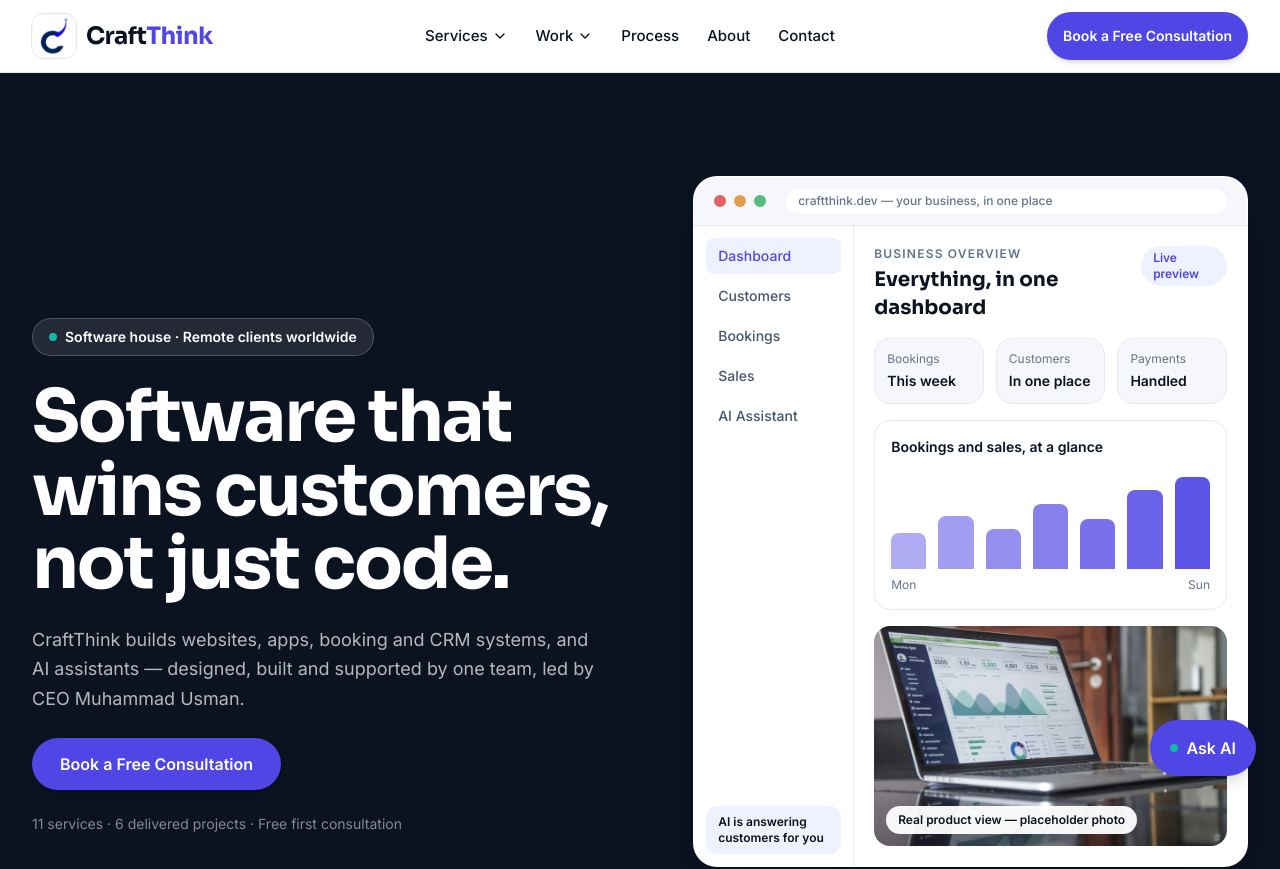
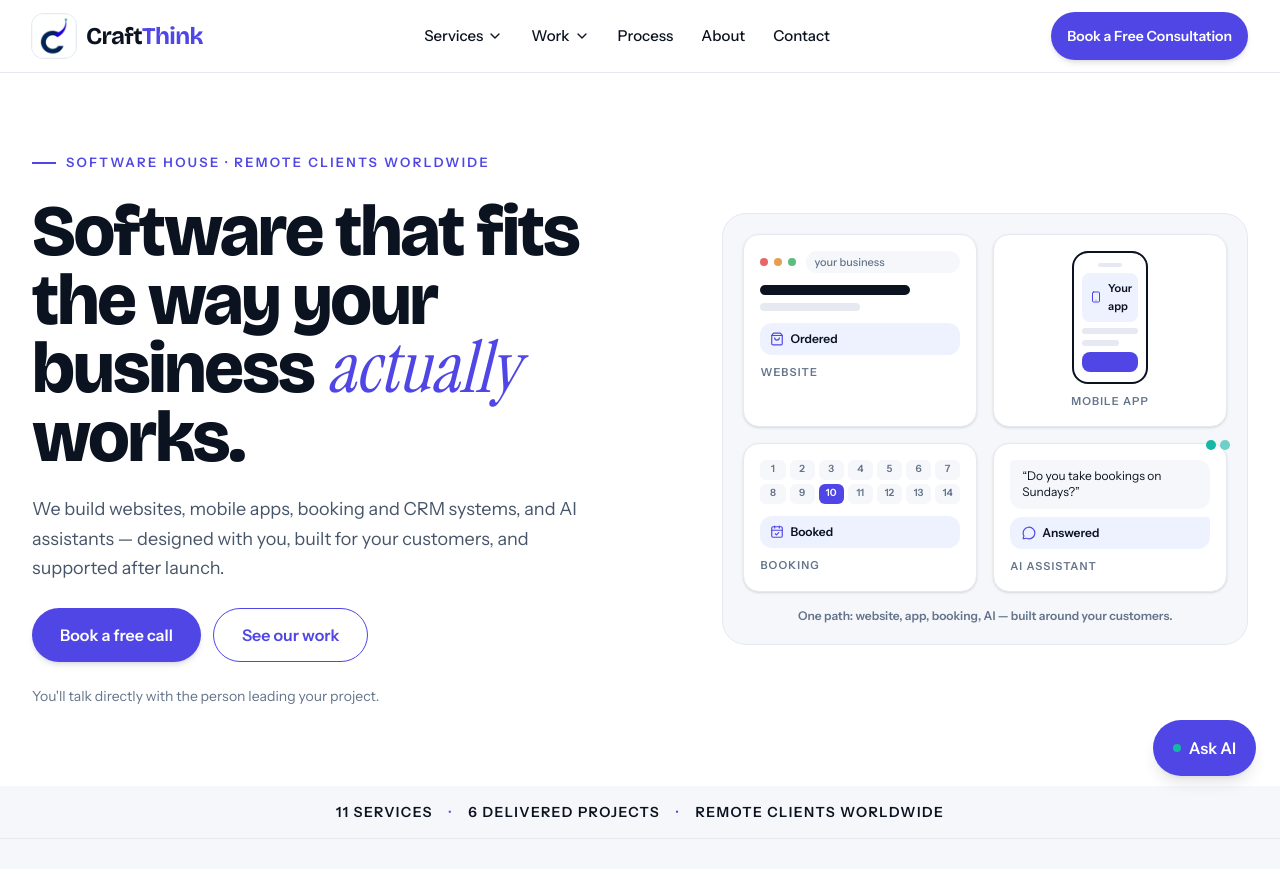
Before and after one commit to officialmuhammadusman/craft-think, a Next.js app: page / in a window 1280 px wide. Shown: the top 869 px of the page. Built offline with nearby package versions, Linux system fonts and the light colour scheme.

Commit message:
Brand hero Concept A The Path: light split hero, Bricolage Grotesque + Instrument Sans + serif accent, path-line collage of own project types, new headline and CTAs

```diff
--- a/src/app/globals.css
+++ b/src/app/globals.css
@@ -15,8 +15,8 @@
 
 @theme inline {
   /* ── Fonts ──────────────────────────────────────────────────────────── */
-  --font-sans: var(--font-inter);
-  --font-display: var(--font-sora);
+  --font-sans: var(--font-instrument-sans);
+  --font-display: var(--font-bricolage);
 
   /* ── Brand Colours ──────────────────────────────────────────────────── */
   /* Backgrounds */
@@ -93,6 +93,11 @@ html {
   .ct-sheet-up {
     animation: none;
   }
+  /* Hero path: static line, no drawing animation */
+  .ct-path-draw path {
+    animation: none;
+    stroke-dashoffset: 0;
+  }
 }
 
 /* Disable smooth scroll if user prefers reduced motion */
@@ -113,7 +118,7 @@ body {
   overflow-x: hidden;
   background-color: #ffffff;
   color: #0b1220;
-  font-family: var(--font-inter), system-ui, -apple-system, sans-serif;
+  font-family: var(--font-instrument-sans), system-ui, -apple-system, sans-serif;
   font-size: 16px;
   line-height: 1.65;
   -webkit-font-smoothing: antialiased;
@@ -134,7 +139,7 @@ body {
 /* Use with: className="ct-display", "ct-h1", "ct-h2", "ct-h3", etc. */
 
 .ct-display {
-  font-family: var(--font-sora), var(--font-inter), sans-serif;
+  font-family: var(--font-bricolage), var(--font-instrument-sans), sans-serif;
   font-size: clamp(2.5rem, 6vw, 4rem);   /* 40px → 64px */
   line-height: 1.05;
   letter-spacing: -0.02em;
@@ -143,7 +148,7 @@ body {
 }
 
 .ct-h1 {
-  font-family: var(--font-sora), var(--font-inter), sans-serif;
+  font-family: var(--font-bricolage), var(--font-instrument-sans), sans-serif;
   font-size: clamp(2.25rem, 5vw, 3.5rem); /* 36px → 56px */
   line-height: 1.10;
   letter-spacing: -0.02em;
@@ -152,7 +157,7 @@ body {
 }
 
 .ct-h2 {
-  font-family: var(--font-sora), var(--font-inter), sans-serif;
+  font-family: var(--font-bricolage), var(--font-instrument-sans), sans-serif;
   font-size: clamp(1.75rem, 4vw, 2.5rem); /* 28px → 40px */
   line-height: 1.15;
   letter-spacing: -0.015em;
@@ -161,7 +166,7 @@ body {
 }
 
 .ct-h3 {
-  font-family: var(--font-sora), var(--font-inter), sans-serif;
+  font-family: var(--font-bricolage), var(--font-instrument-sans), sans-serif;
   font-size: clamp(1.375rem, 3vw, 1.75rem); /* 22px → 28px */
   line-height: 1.25;
   font-weight: 600;
@@ -259,14 +264,32 @@ body {
    glow animation. Colours stay navy #0B1220 / indigo #4F46E5 / teal
    #14B8A6 only — no random colours. */
 .ct-display-xl {
-  font-family: var(--font-sora), var(--font-inter), sans-serif;
+  font-family: var(--font-bricolage), var(--font-instrument-sans), sans-serif;
   font-size: clamp(2.75rem, 7.5vw, 4.5rem); /* 44px → 72px */
-  line-height: 1.02;
+  line-height: 0.95;
   letter-spacing: -0.03em;
-  font-weight: 700;
+  font-weight: 800;
+}
+
+/* Hero accent word only: Instrument Serif italic, solid colour, never a gradient */
+.ct-serif-accent {
+  font-family: var(--font-instrument-serif), Georgia, serif;
+  font-style: italic;
+  font-weight: 400;
+  letter-spacing: 0;
+}
+
+/* Hero path line: draws once on load (stroke-dashoffset -> 0) */
+@keyframes ct-path-draw {
+  to {
+    stroke-dashoffset: 0;
+  }
+}
+.ct-path-draw path {
+  animation: ct-path-draw 1.4s ease-out 0.2s forwards;
 }
 .ct-section-title {
-  font-family: var(--font-sora), var(--font-inter), sans-serif;
+  font-family: var(--font-bricolage), var(--font-instrument-sans), sans-serif;
   font-size: clamp(2rem, 4.5vw, 3rem); /* 32px → 48px */
   line-height: 1.1;
   letter-spacing: -0.02em;
--- a/src/app/layout.tsx
+++ b/src/app/layout.tsx
@@ -1,12 +1,13 @@
 /**
  * layout.tsx — Root layout for the CraftThink site.
- * - Loads Sora (display/headings) and Inter (body/UI) from Google Fonts.
+ * - Loads Bricolage Grotesque (display/headings), Instrument Sans
+ *   (body/UI) and Instrument Serif italic (hero accent word only).
  * - Sets SEO metadata from site config.
  * - Wraps all pages with Header, Footer, and StickyMobileCTA.
  * - Initialises Lenis smooth scroll (disabled when prefers-reduced-motion is set).
  */
 import type { Metadata, Viewport } from "next";
-import { Sora, Inter } from "next/font/google";
+import { Bricolage_Grotesque, Instrument_Sans, Instrument_Serif } from "next/font/google";
 import { Header } from "@/components/layout/Header";
 import { Footer } from "@/components/layout/Footer";
 import { FloatingAiButton } from "@/components/layout/FloatingAiButton";
@@ -15,21 +16,30 @@ import { LenisProvider } from "@/components/layout/LenisProvider";
 import { siteConfig } from "@/config/site";
 import "./globals.css";
 
-/* ── Google Fonts — maximum 2 fonts, display: swap ────────────────────── */
+/* ── Google Fonts — display: swap ─────────────────────────────────────── */
 
-// Headings / Display: Sora — weights 600 and 700
-const sora = Sora({
+// Headings / Display: Bricolage Grotesque — weights 700 and 800
+const bricolage = Bricolage_Grotesque({
   subsets: ["latin"],
-  weight: ["600", "700"],
-  variable: "--font-sora",
+  weight: ["700", "800"],
+  variable: "--font-bricolage",
   display: "swap",
 });
 
-// Body / UI: Inter — weights 400, 500, 600
-const inter = Inter({
+// Body / UI: Instrument Sans — weights 400, 500, 600
+const instrumentSans = Instrument_Sans({
   subsets: ["latin"],
   weight: ["400", "500", "600"],
-  variable: "--font-inter",
+  variable: "--font-instrument-sans",
+  display: "swap",
+});
+
+// Accent only: Instrument Serif italic — hero headline accent word
+const instrumentSerif = Instrument_Serif({
+  subsets: ["latin"],
+  weight: ["400"],
+  style: ["italic"],
+  variable: "--font-instrument-serif",
   display: "swap",
 });
 
@@ -75,7 +85,7 @@ export default function RootLayout({
   return (
     <html
       lang="en"
-      className={`${sora.variable} ${inter.variable}`}
+      className={`${bricolage.variable} ${instrumentSans.variable} ${instrumentSerif.variable}`}
     >
       <body className="min-h-screen flex flex-col bg-white text-[#0B1220]">
         {/* Lenis smooth scroll wrapper — disabled if prefers-reduced-motion */}
--- a/src/app/page.tsx
+++ b/src/app/page.tsx
@@ -9,7 +9,7 @@ import { Container } from "@/components/ui/Container";
 import { Button } from "@/components/ui/Button";
 import { SectionHeading } from "@/components/ui/SectionHeading";
 import { Reveal } from "@/components/ui/Reveal";
-import { DashboardMockup } from "@/components/home/DashboardMockup";
+import { HeroPathCollage } from "@/components/home/HeroPathCollage";
 
 export const metadata: Metadata = {
   title: "CraftThink — Software, built with thought, guided by AI",
@@ -65,28 +65,33 @@ const whyChoose = [
 export default function HomePage() {
   return (
     <>
-      {/* HERO — headline, one line, one CTA, one trust line, one visual */}
-      <section aria-labelledby="hero-heading" className="relative overflow-hidden bg-[#0B1220]">
+      {/* HERO — Concept A "The Path": LIGHT brand hero. Left 55% copy,
+          right 45% flat collage of CraftThink's own project types,
+          joined by the indigo path signature. Dark hero + dashboard
+          mockup are gone. */}
+      <section aria-labelledby="hero-heading" className="relative overflow-hidden bg-white">
         <Container width="wide">
-          <div className="relative z-10 grid min-w-0 grid-cols-1 items-center gap-10 py-12 sm:py-20 lg:grid-cols-[1.05fr_0.95fr] lg:gap-12 lg:py-24">
+          <div className="relative z-10 grid min-w-0 grid-cols-1 items-center gap-10 py-12 sm:py-16 lg:grid-cols-[1.1fr_0.9fr] lg:gap-12 lg:py-20">
             <div className="flex min-w-0 flex-col items-start gap-6 text-left">
-              <span className="inline-flex items-center gap-2 rounded-full border border-white/20 bg-white/10 px-4 py-2 text-sm font-semibold text-white">
-                <span className="h-2 w-2 rounded-full bg-[#14B8A6]" /> Software house · Remote clients worldwide
-              </span>
-              <h1 id="hero-heading" className="ct-display-xl !text-white">
-                Software that wins customers, not just code.
+              <span className="ct-eyebrow">Software house · Remote clients worldwide</span>
+              <h1 id="hero-heading" className="ct-display-xl text-[#0B1220]">
+                Software that fits the way your business{" "}
+                <em className="ct-serif-accent text-[#4F46E5]">actually</em> works.
               </h1>
-              <p className="ct-body-lg max-w-xl text-white/70">
-                CraftThink builds websites, apps, booking and CRM systems, and AI assistants — designed, built and supported by one team, led by CEO Muhammad Usman.
+              <p className="ct-body-lg max-w-xl text-[#475569]">
+                We build websites, mobile apps, booking and CRM systems, and AI assistants — designed with you, built for your customers, and supported after launch.
               </p>
-              <Button href="/consultation" size="lg" className="w-full sm:w-auto">Book a Free Consultation</Button>
-              <p className="text-sm text-white/50">11 services · 6 delivered projects · Free first consultation</p>
+              <div className="flex w-full flex-col gap-3 sm:w-auto sm:flex-row">
+                <Button href="/consultation" size="lg" className="w-full sm:w-auto">Book a free call</Button>
+                <Button href="/work" variant="outline" size="lg" className="w-full sm:w-auto">See our work</Button>
+              </div>
+              <p className="text-sm text-[#64748B]">You&apos;ll talk directly with the person leading your project.</p>
             </div>
-            {/* Extra bottom padding on phones/tablets so the mockup's
-                bottom (AI card) is never hidden under the fixed mobile
-                CTA bar or the floating Ask AI button while on screen. */}
+            {/* Extra bottom padding on phones/tablets so the collage
+                bottom is never hidden under the fixed mobile CTA bar
+                or the floating Ask AI button while on screen. */}
             <div className="min-w-0 pb-24 pt-2 lg:pb-2">
-              <DashboardMockup />
+              <HeroPathCollage />
             </div>
           </div>
         </Container>
--- /dev/null
+++ b/src/components/home/HeroPathCollage.tsx
@@ -0,0 +1,124 @@
+import Link from "next/link";
+import { CalendarCheck, MessageCircle, ShoppingBag, Smartphone } from "lucide-react";
+
+/**
+ * HeroPathCollage — Concept A "The Path" hero visual.
+ * NOT a dashboard screenshot and NOT a stock photo: a flat-style
+ * collage built in pure CSS/HTML from CraftThink's own project
+ * types. Each tile is labelled by the JOB it does (Booked /
+ * Answered / Ordered), never by a fake metric, and links to the
+ * matching service page. A single indigo path line is the brand
+ * signature: it snakes through the tile gaps on desktop (drawn
+ * once on load via stroke-dashoffset animation) and becomes a
+ * short vertical line down the left of the collage on phones.
+ * Teal appears only as 2 small dots where the AI steps in.
+ * No gradients, no images, so nothing here can break or crop.
+ */
+export function HeroPathCollage() {
+  return (
+    <div className="relative min-w-0 rounded-[24px] border border-[#E7E9F2] bg-[#F6F7FB] p-4 sm:p-5">
+      {/* Phone path: short vertical line down the left of the collage */}
+      <span aria-hidden="true" className="absolute bottom-6 left-0 top-6 w-[3px] rounded-full bg-[#4F46E5] lg:hidden" />
+      {/* Desktop path: SVG line through the tile gaps, drawn on load */}
+      <svg
+        aria-hidden="true"
+        className="ct-path-draw pointer-events-none absolute inset-0 z-0 hidden h-full w-full lg:block"
+        viewBox="0 0 400 420"
+        preserveAspectRatio="none"
+        fill="none"
+      >
+        <path
+          d="M 200 8 C 200 60, 60 70, 60 130 C 60 190, 340 200, 340 260 C 340 320, 200 330, 200 412"
+          stroke="#4F46E5"
+          strokeWidth="3"
+          strokeLinecap="round"
+          strokeDasharray="900"
+          strokeDashoffset="900"
+        />
+      </svg>
+
+      <div className="relative z-10 grid min-w-0 grid-cols-2 gap-3 sm:gap-4">
+        {/* Website card — a customer ordered */}
+        <Link
+          href="/services/website-design"
+          className="group min-w-0 rounded-2xl border border-[#E7E9F2] bg-white p-3 shadow-sm transition-transform hover:-translate-y-0.5 sm:p-4"
+        >
+          <span className="flex items-center gap-1.5">
+            <span className="h-2 w-2 rounded-full bg-[#DC2626]/70" />
+            <span className="h-2 w-2 rounded-full bg-[#D97706]/70" />
+            <span className="h-2 w-2 rounded-full bg-[#16A34A]/70" />
+            <span className="ml-1 min-w-0 flex-1 truncate rounded-full bg-[#F6F7FB] px-2 py-0.5 text-[11px] font-medium text-[#64748B]">your business</span>
+          </span>
+          <span className="mt-3 block h-2.5 w-3/4 rounded-full bg-[#0B1220]" />
+          <span className="mt-2 block h-2 w-1/2 rounded-full bg-[#E7E9F2]" />
+          <span className="mt-3 flex items-center gap-1.5 rounded-xl bg-[#EEF2FF] px-2.5 py-2 text-xs font-bold text-[#0B1220]">
+            <ShoppingBag size={14} className="shrink-0 text-[#4F46E5]" /> Ordered
+          </span>
+          <span className="mt-2 block text-[11px] font-semibold uppercase tracking-widest text-[#64748B]">Website</span>
+        </Link>
+
+        {/* App phone frame — in the customer's hand */}
+        <Link
+          href="/services/mobile-apps"
+          className="group min-w-0 rounded-2xl border border-[#E7E9F2] bg-white p-3 shadow-sm transition-transform hover:-translate-y-0.5 sm:p-4"
+        >
+          <span className="mx-auto flex w-[76px] flex-col gap-1.5 rounded-[16px] border-2 border-[#0B1220] px-2 py-2.5">
+            <span className="mx-auto h-1 w-6 rounded-full bg-[#E7E9F2]" />
+            <span className="flex items-center gap-1.5 rounded-lg bg-[#EEF2FF] px-2 py-1.5 text-[11px] font-bold text-[#0B1220]">
+              <Smartphone size={12} className="shrink-0 text-[#4F46E5]" /> Your app
+            </span>
+            <span className="h-1.5 w-full rounded-full bg-[#E7E9F2]" />
+            <span className="h-1.5 w-2/3 rounded-full bg-[#E7E9F2]" />
+            <span className="h-5 rounded-lg bg-[#4F46E5]" />
+          </span>
+          <span className="mt-2 block text-center text-[11px] font-semibold uppercase tracking-widest text-[#64748B]">Mobile app</span>
+        </Link>
+
+        {/* Booking calendar — an appointment confirmed */}
+        <Link
+          href="/services/booking"
+          className="group min-w-0 rounded-2xl border border-[#E7E9F2] bg-white p-3 shadow-sm transition-transform hover:-translate-y-0.5 sm:p-4"
+        >
+          <span className="grid grid-cols-7 gap-1">
+            {Array.from({ length: 14 }).map((_, i) => (
+              <span
+                key={i}
+                className={`flex h-5 items-center justify-center rounded-md text-[10px] font-bold ${
+                  i === 9 ? "bg-[#4F46E5] text-white" : "bg-[#F6F7FB] text-[#64748B]"
+                }`}
+              >
+                {i + 1}
+              </span>
+            ))}
+          </span>
+          <span className="mt-3 flex items-center gap-1.5 rounded-xl bg-[#EEF2FF] px-2.5 py-2 text-xs font-bold text-[#0B1220]">
+            <CalendarCheck size={14} className="shrink-0 text-[#4F46E5]" /> Booked
+          </span>
+          <span className="mt-2 block text-[11px] font-semibold uppercase tracking-widest text-[#64748B]">Booking</span>
+        </Link>
+
+        {/* AI chat bubble — a customer answered, teal dots = AI steps in */}
+        <Link
+          href="/services/ai-solutions"
+          className="group relative min-w-0 rounded-2xl border border-[#E7E9F2] bg-white p-3 shadow-sm transition-transform hover:-translate-y-0.5 sm:p-4"
+        >
+          <span className="absolute -right-1 -top-1 z-10 flex gap-1" aria-hidden="true">
+            <span className="h-2.5 w-2.5 rounded-full bg-[#14B8A6]" />
+            <span className="h-2.5 w-2.5 rounded-full bg-[#14B8A6]/60" />
+          </span>
+          <span className="block rounded-xl rounded-tl-sm bg-[#F6F7FB] px-3 py-2 text-xs leading-snug text-[#0B1220]">
+            “Do you take bookings on Sundays?”
+          </span>
+          <span className="mt-2 flex items-center gap-1.5 rounded-xl rounded-tr-sm bg-[#EEF2FF] px-3 py-2 text-xs font-bold text-[#0B1220]">
+            <MessageCircle size={14} className="shrink-0 text-[#4F46E5]" /> Answered
+          </span>
+          <span className="mt-2 block text-[11px] font-semibold uppercase tracking-widest text-[#64748B]">AI assistant</span>
+        </Link>
+      </div>
+
+      <p className="relative z-10 mt-4 text-center text-xs font-semibold text-[#64748B]">
+        One path: website, app, booking, AI — built around your customers.
+      </p>
+    </div>
+  );
+}
```
